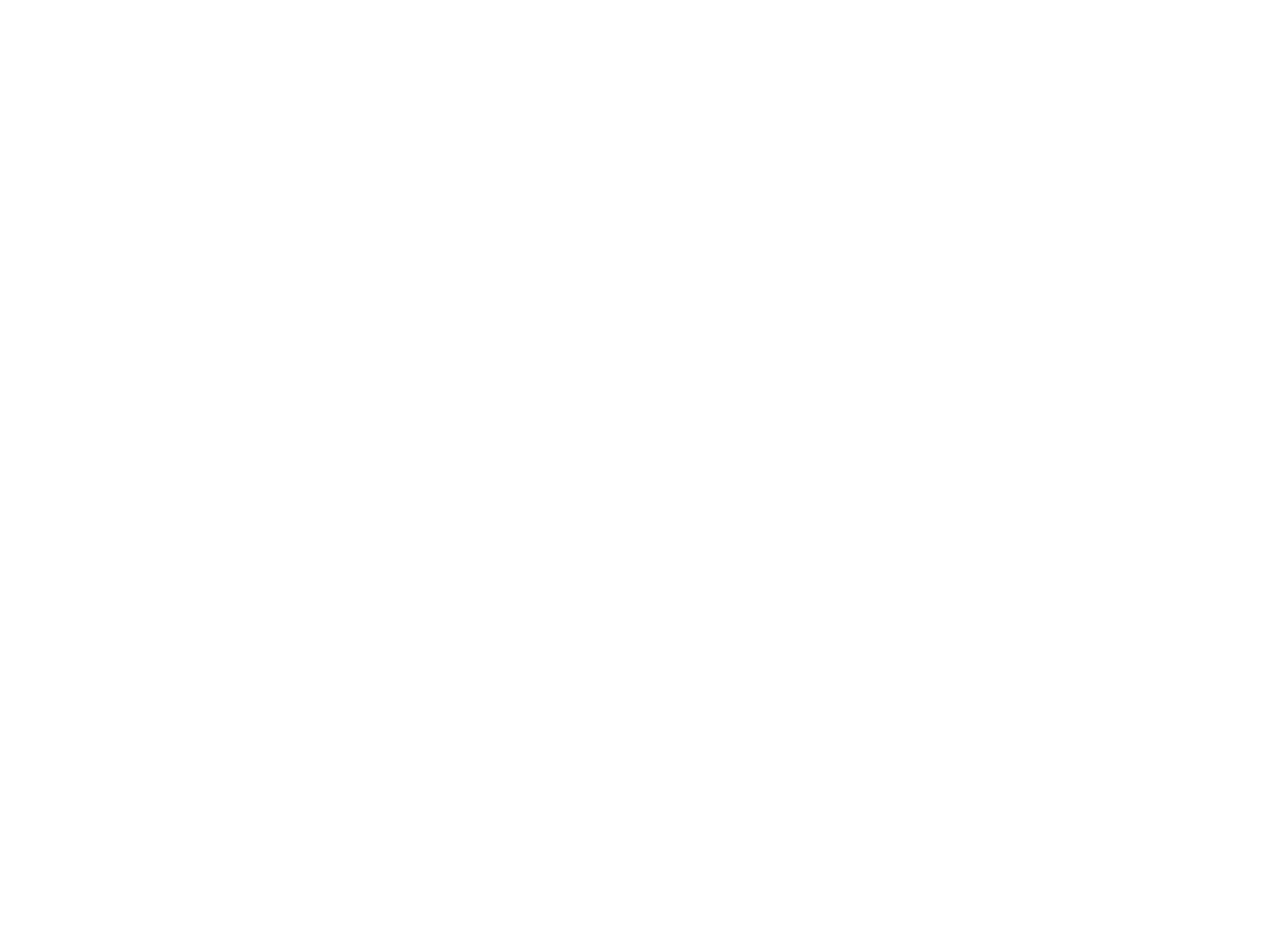
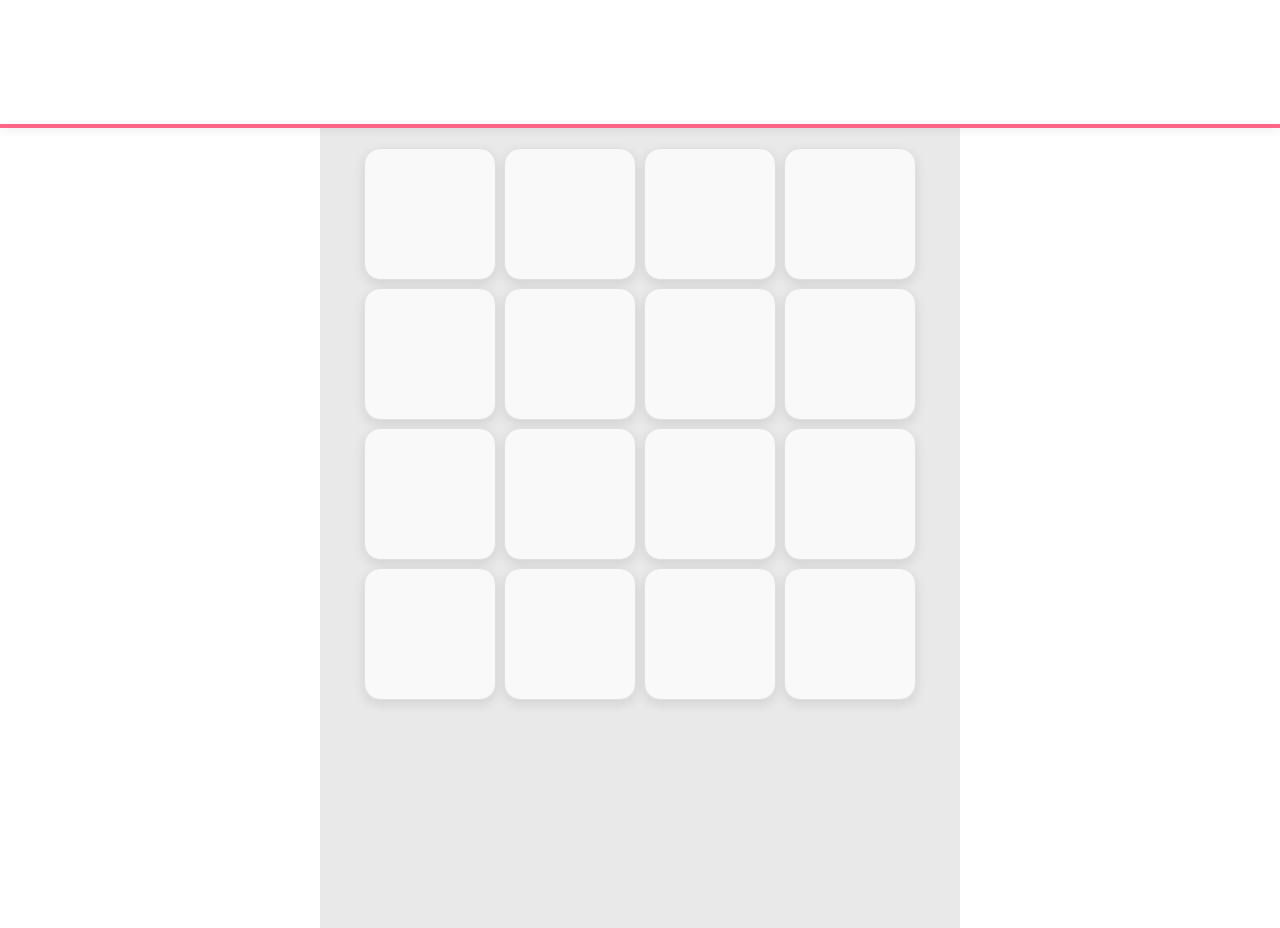
Before and after one commit to dzinemon/framer, a React (Vite) app: page / in a window 1280 px wide. Shown: the part 700-1628 px from the top of the page. Before the commit the page ends 856 px from the top, so only its background shows below. Built offline with nearby package versions, Linux system fonts and the light colour scheme.

Commit message:
organize imports, add components

```diff
--- a/src/App.tsx
+++ b/src/App.tsx
@@ -1,7 +1,8 @@
 import "./App.css";
+import { FirstItem } from "./components/FirstItem";
+import { FramerBasic } from "./components/FramerBasic";
+import { FramerWrap } from "./components/FramerWrap";
 import { ThemeToggle } from "./components/ThemeToggle";
-import { FramerBasic } from "./components/FramerBasic";
-import { FirstItem } from "./components/FirstItem";
 
 function App() {
 	return (
@@ -9,6 +10,7 @@ function App() {
 			<ThemeToggle />
 			<FirstItem />
 			<FramerBasic />
+			<FramerWrap />
 		</>
 	);
 }
--- a/src/components/FirstItem.tsx
+++ b/src/components/FirstItem.tsx
@@ -2,5 +2,5 @@ import { motion } from "motion/react";
 import "./FirstItem.css";
 
 export function FirstItem() {
-	return <motion.p className="first">👋Hello World!👋</motion.p>;
+	return <motion.div className="first">👋Hello World!👋</motion.div>;
 }
--- a/src/components/FramerBasic.tsx
+++ b/src/components/FramerBasic.tsx
@@ -1,5 +1,5 @@
+import { motion } from "motion/react";
 import { useState } from "react";
-import { motion } from "motion/react";
 import "./FramerBasic.css";
 
 export function FramerBasic() {
--- /dev/null
+++ b/src/components/FramerWrap.css
@@ -0,0 +1,35 @@
+.framer-wrap {
+	gap: 8px;
+	max-width: 640px;
+	margin: 0 auto;
+	display: flex;
+	flex-wrap: wrap;
+	justify-content: center;
+	justify-items: center;
+	align-items: center;
+	align-content: start;
+	min-height: 100vh;
+	background-color: var(--button-hover-bg);
+	color: var(--text);
+	padding: 20px;
+}
+
+.framer-stiky-bar {
+	position: sticky;
+	top: 0;
+	height: 4px;
+	width: 100%;
+	background-color: var(--secondary-color);
+	box-shadow: 0 2px 8px rgba(0, 0, 0, 0.1);
+	z-index: 10;
+}
+
+.framer-content {
+	background: var(--card-bg);
+	border: 1px solid var(--border-color);
+	border-radius: 16px;
+	corner-shape: squircle;
+	box-shadow: 0 4px 12px rgba(0, 0, 0, 0.1);
+	width: 22%;
+	aspect-ratio: 1 / 1;
+}
--- /dev/null
+++ b/src/components/FramerWrap.tsx
@@ -0,0 +1,66 @@
+import { motion, useInView, useScroll } from "motion/react";
+import { useRef } from "react";
+import "./FramerWrap.css";
+
+const ITEMS = Array.from({ length: 16 }, (_, i) => ({ id: `item-${i}` }));
+
+export function FramerWrap() {
+	const { scrollYProgress } = useScroll();
+	const ref = useRef(null);
+	const isInView = useInView(ref, {
+		once: false,
+		margin: "-200px 0px -100px 0px",
+	});
+
+	// Calculate diagonal wave order for 4x4 grid
+	const getDiagonalOrder = (index: number, cols: number) => {
+		const row = Math.floor(index / cols);
+		const col = index % cols;
+		// Diagonal index: items on the same diagonal have the same sum of row + col
+		return row + col;
+	};
+
+	const getAnimationProps = (index: number) => {
+		const diagonalIndex = getDiagonalOrder(index, 4);
+		return {
+			initial: { opacity: 0, skewY: 0.8, y: 10, x: 10, duration: 0.3 },
+			animate: { opacity: 1, skewY: 0, y: 0, x: 0 },
+			transition: {
+				duration: 0.3,
+				delay: 0.1 * diagonalIndex,
+				type: "spring" as const,
+				stiffness: 80,
+			},
+		};
+	};
+
+	return (
+		<div
+			style={{
+				position: "relative",
+			}}
+		>
+			<motion.div
+				className="framer-stiky-bar"
+				style={{
+					scaleX: scrollYProgress,
+					originX: 0,
+				}}
+			></motion.div>
+			<motion.div className="framer-wrap" ref={ref}>
+				{isInView &&
+					ITEMS.map((item, index) => {
+						const animProps = getAnimationProps(index);
+						return (
+							<motion.div
+								key={item.id}
+								className="framer-content"
+								{...animProps}
+								viewport={{ once: false }}
+							></motion.div>
+						);
+					})}
+			</motion.div>
+		</div>
+	);
+}
--- a/src/index.css
+++ b/src/index.css
@@ -66,7 +66,9 @@ a:hover {
 body {
 	margin: 0;
 	background-color: var(--bg-color);
-	transition: background-color 0.25s ease, color 0.25s ease
+	transition:
+		background-color 0.25s ease,
+		color 0.25s ease;
 }
 
 h1 {
--- a/src/main.tsx
+++ b/src/main.tsx
@@ -3,8 +3,11 @@ import { createRoot } from "react-dom/client";
 import "./index.css";
 import App from "./App.tsx";
 
-createRoot(document.getElementById("root")!).render(
-	<StrictMode>
-		<App />
-	</StrictMode>,
-);
+const rootElement = document.getElementById("root");
+if (rootElement) {
+	createRoot(rootElement).render(
+		<StrictMode>
+			<App />
+		</StrictMode>,
+	);
+}
```
Also changed, not shown: src/components/FramerPosition.tsx (added, +116 -0 lines), src/components/FramerPosition.css (added).
